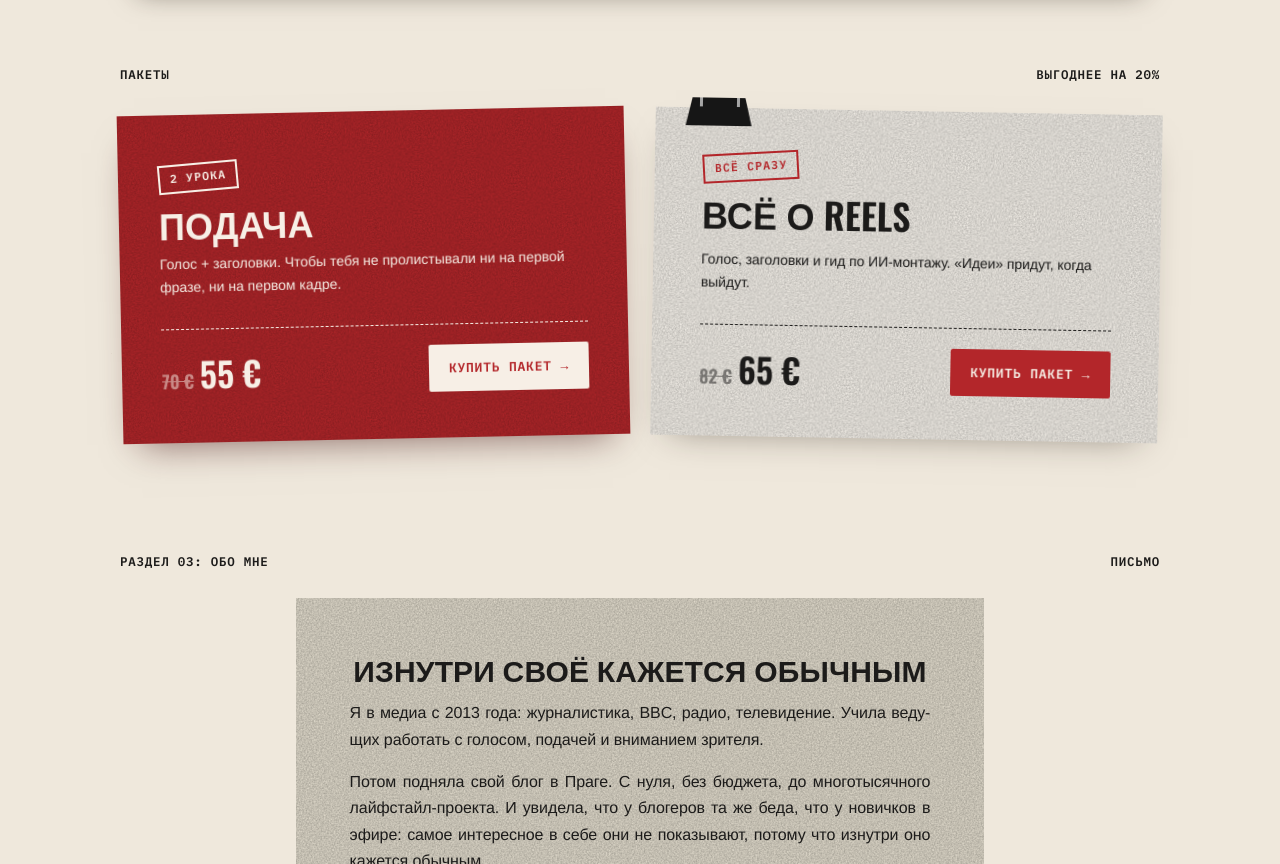
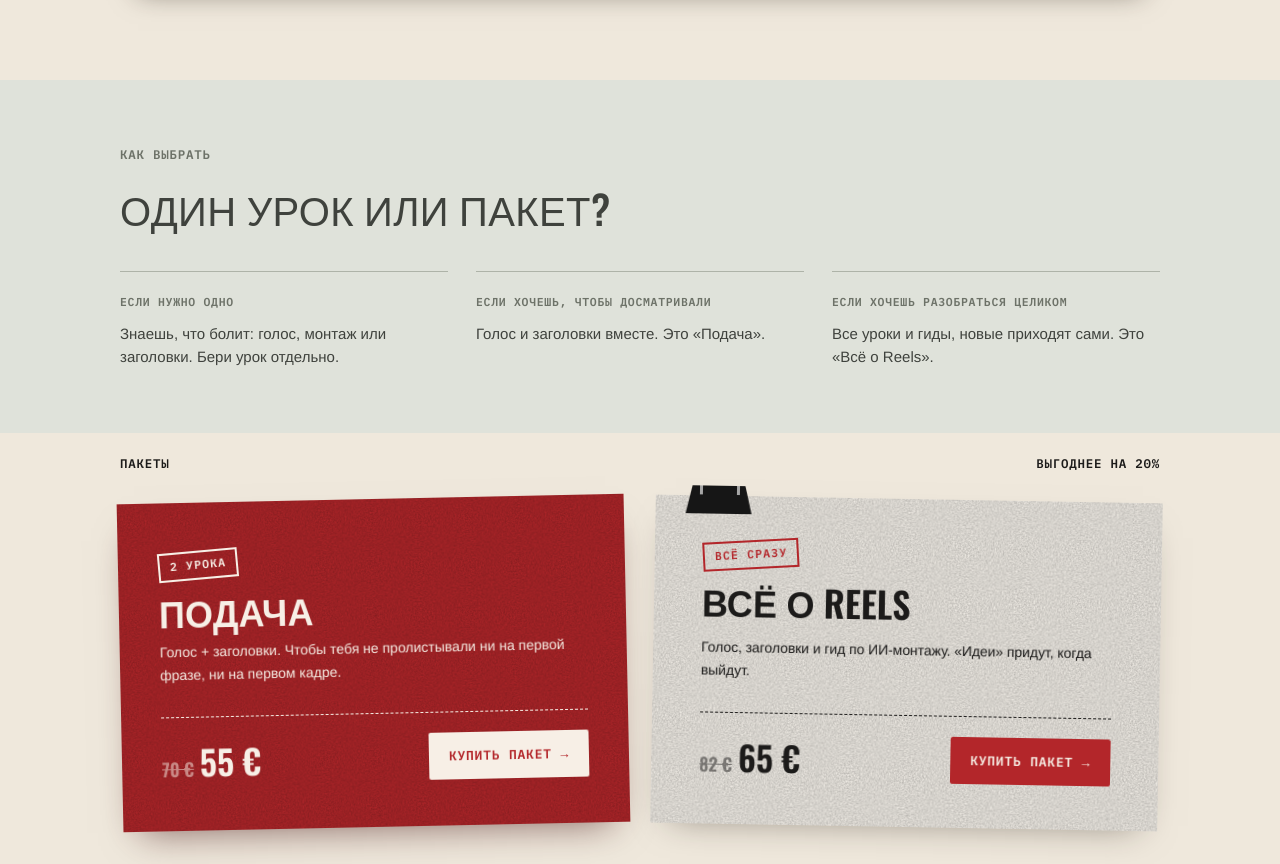
Before and after one commit to annaa-byte/masha-site, a plain HTML site: page index.html in a window 1280 px wide. Shown: the part 3993-4857 px from the top of the page. Drawn offline with nearby package versions, Linux system fonts and the light colour scheme; a web font is replaced by a local one.

Commit message:
Спокойный блок «Один урок или пакет?» между уроками и пакетами
Co-Authored-By: Claude Opus 5.5 <noreply@anthropic.com>
Claude-Session: https://claude.ai/code/session_018miwnNrhFDneS6RZdGuPQK

```diff
--- a/index.html
+++ b/index.html
@@ -190,6 +190,16 @@ html.js .flow.in .pill{opacity:1;scale:1}html.js .flow.in .lnk-v,html.js .flow.i
 .tagline span{display:inline-block;animation:bob 3.2s ease-in-out infinite;animation-delay:calc(var(--i)*.25s)}
 @keyframes bob{0%,100%{translate:0 0}50%{translate:0 -4px;color:var(--red)}}
 }
+.pause{width:100vw;margin:80px 0 0 calc(50% - 50vw);background:#dfe2da;color:#3f423d;padding:64px 20px}
+.pause-in{max-width:1080px;margin:0 auto;padding:0 20px}
+.pause-k{color:#6d7268}
+.pause-h{font-family:var(--disp);font-weight:500;text-transform:uppercase;font-size:clamp(28px,4vw,40px);letter-spacing:.01em;margin-top:10px;color:#3f423d}
+.pause-grid{display:grid;grid-template-columns:repeat(3,1fr);gap:28px;margin-top:30px}
+.pause-grid>div{border-top:1px solid #aeb3a8;padding-top:16px}
+.pause-grid .meta{color:#6d7268;font-size:11.5px}
+.pause-grid p{margin-top:8px;font-size:15px;line-height:1.55}
+@media (max-width:820px){.pause{padding:48px 0;margin-top:60px}.pause-grid{grid-template-columns:1fr;gap:20px}}
+@media (prefers-color-scheme:dark){:root:not([data-theme="light"]) .pause{background:#d4d8cf}}
 [hidden]{display:none!important}
 </style><script>(function(){var H=document.documentElement;H.classList.add('js');
 var R=matchMedia('(prefers-reduced-motion: reduce)').matches;
@@ -288,7 +298,19 @@ targets.forEach(function(e){io.observe(e)});
    <div class="act"><a class="btn out" href="TG_BOT">Узнать первой →</a></div></div></div>
  </div>
 
- <div class="label meta" style="margin-top:64px"><span>Пакеты</span><span>выгоднее на 20%</span></div>
+ <div class="pause">
+  <div class="pause-in">
+   <div class="meta pause-k">как выбрать</div>
+   <h3 class="pause-h">Один урок или пакет?</h3>
+   <div class="pause-grid">
+    <div><span class="meta">если нужно одно</span><p>Знаешь, что болит: голос, монтаж или заголовки. Бери урок отдельно.</p></div>
+    <div><span class="meta">если хочешь, чтобы досматривали</span><p>Голос и заголовки вместе. Это «Подача».</p></div>
+    <div><span class="meta">если хочешь разобраться целиком</span><p>Все уроки и гиды, новые приходят сами. Это «Всё о Reels».</p></div>
+   </div>
+  </div>
+ </div>
+
+ <div class="label meta" style="margin-top:20px"><span>Пакеты</span><span>выгоднее на 20%</span></div>
  <div class="two">
   <div class="redcard grain" style="margin:0;transform:rotate(-1.2deg)"><span class="stamp">2 урока</span><h3 style="margin-top:14px">Подача</h3><p style="margin-top:10px;font-size:14px">Голос + заголовки. Чтобы тебя не пролистывали ни на первой фразе, ни на первом кадре.</p>
    <div class="price-row"><div class="price"><span class="strike">70 €</span>55 €</div><a class="btn light" href="WFP_PAKET_PODACHA">Купить пакет →</a></div></div>
```
